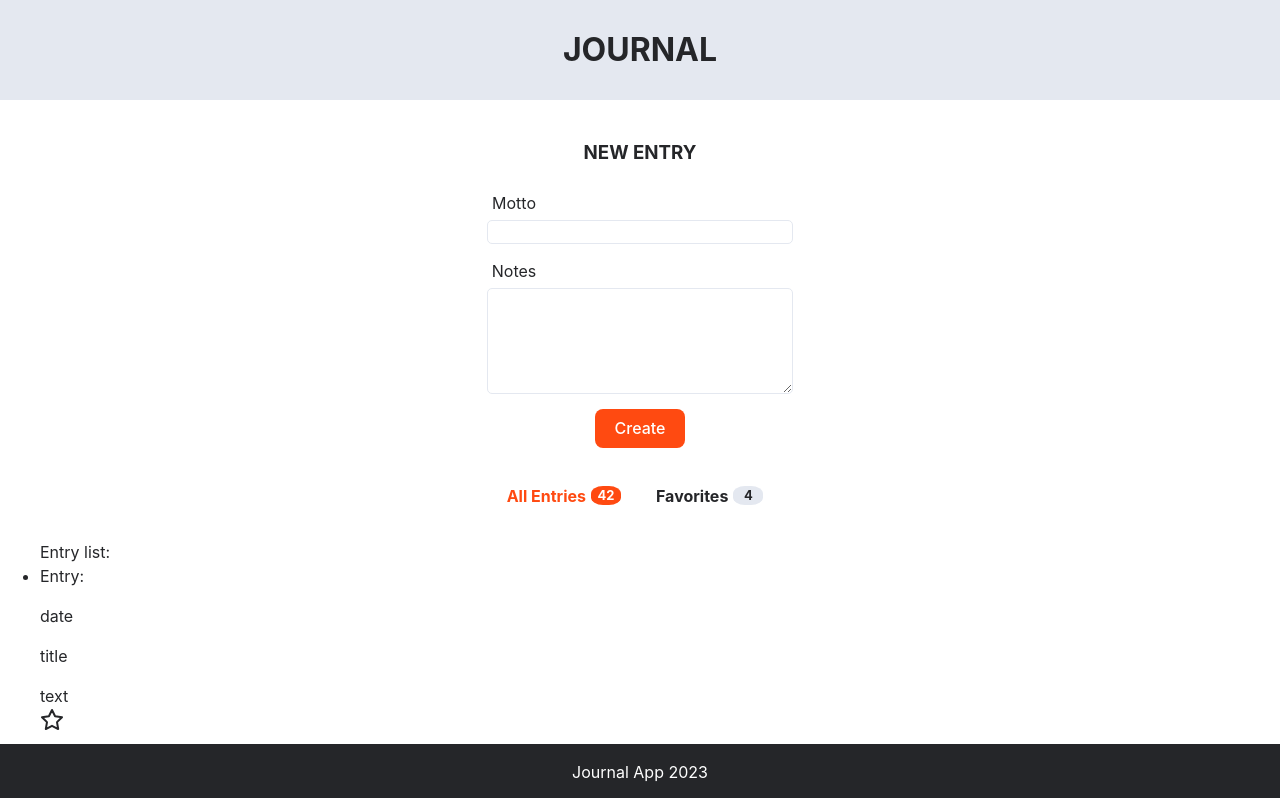
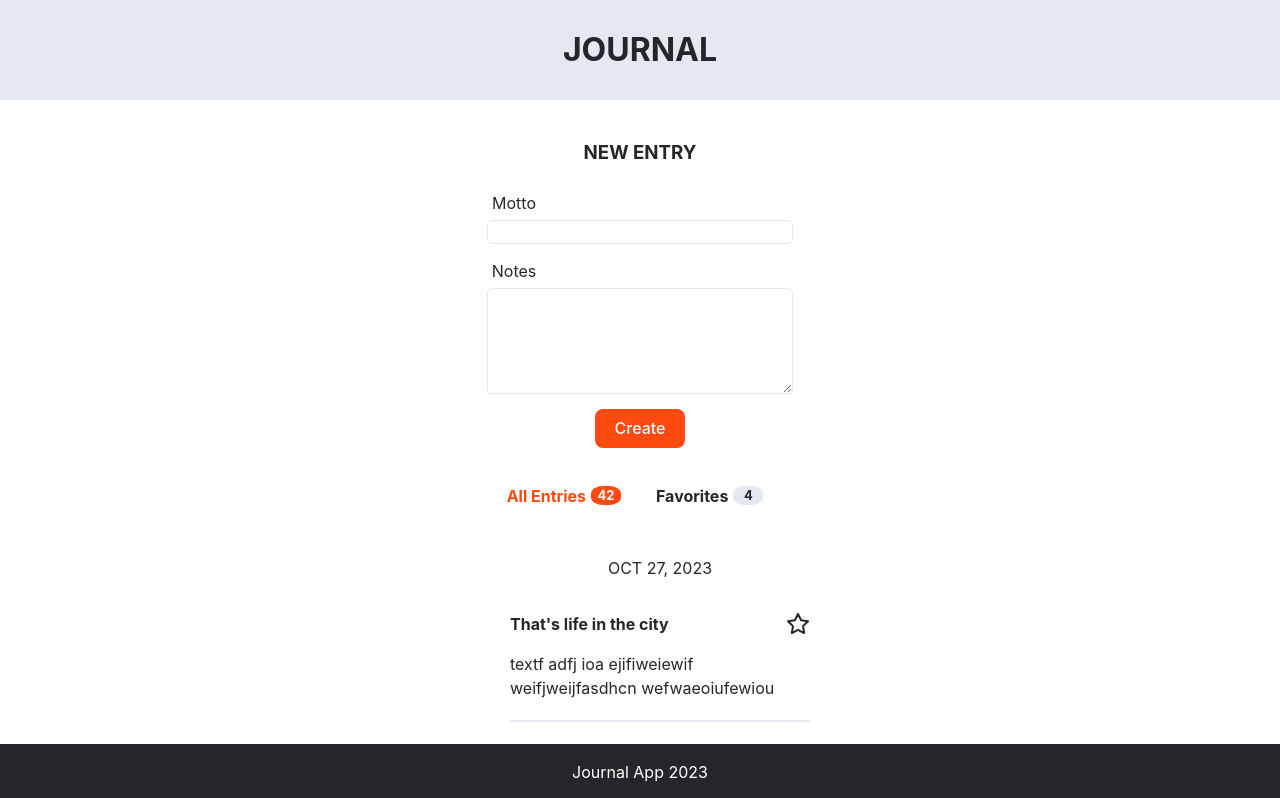
Before and after one commit to RikkeLS/journal, a React (Vite) app: page / in a window 1280 px wide. Shown: the top 798 px of the page. Built offline with nearby package versions, Linux system fonts and the light colour scheme.

Commit message:
style motto text with quoates and move elements

```diff
--- a/src/components/Entry/Entry.css
+++ b/src/components/Entry/Entry.css
@@ -1,3 +1,20 @@
 .entries__list__entry {
+    width:var(--width-elements);
+    border-bottom: 2px solid var(--color-water-10);
+    padding-bottom: 20px;
+}
+
+.entries__list__entry__mottoAndIconContainer {
+    display: flex;
+    justify-content: space-between;
+}
+
+.entries__list__entry__date {
+    text-align: center;
+}
+.entries__list__entry__mottoAndIconContainer__motto {
+    font-weight: bold;
+}
+.entries__list__entry__text {
 
 }
--- a/src/components/Entry/Entry.jsx
+++ b/src/components/Entry/Entry.jsx
@@ -1,13 +1,15 @@
 import "./Entry.css";
 
 import IconButton from "../IconButton/IconButton"
-export default function Entry ({title, date, text}) {
+export default function Entry ({motto, date, text, isBookmarked}) {
     return (
-
-    <li className="entries__list__entry">Entry:  <p>{date} </p>
-    <p>{title}  </p>
-    <article>{text}</article>
-    <IconButton/>
+    <li className="entries__list__entry">
+      <p className="entries__list__entry__date">{date} </p>
+      <section className="entries__list__entry__mottoAndIconContainer">
+        <p className="entries__list__entry__mottoAndIconContainer__motto">{motto}</p>
+        <IconButton isBookmarked={isBookmarked} />
+      </section>
+      <article className="entries__list__entry__text">{text}</article>
     </li>
     )
   }
--- a/src/components/EntryList/EntryList.css
+++ b/src/components/EntryList/EntryList.css
@@ -0,0 +1,6 @@
+.entries__list {
+    display: flex;
+    flex-direction:column;
+    list-style-type: none;
+    align-items: center;
+}
--- a/src/components/EntryList/EntryList.jsx
+++ b/src/components/EntryList/EntryList.jsx
@@ -2,13 +2,20 @@ import "./EntryList.css";
 
 import Entry from "../Entry/Entry"
 
-export default function EntryList ({}) {
+export default function EntryList () {
     return (
         <ul className="entries__list">
-        Entry list:
-            <Entry title='title' date='date' text='text' />
-            <Entry title='title' date='date' text='fodius  oadfi idoasfu adof uidasfyeiwryuwei  dsfy oau fiadou fua diofauf ' />
-
+            <Entry
+            motto="That's life in the city"
+            date='OCT 27, 2023'
+            text='textf adfj ioa ejifiweiewif weifjweijfasdhcn wefwaeoiufewiou'
+            isBookmarked={false}
+            />
+            <Entry motto="That's life in general"
+            date='OCT 20, 2023'
+            text='fodius  oadfi idoasfu adof uidasfyeiwryuwei  dsfy oau fiadou fua diofauf '
+            isBookmarked={true}
+            />
         </ul>
     )
   }
--- a/src/components/IconButton/IconButton.css
+++ b/src/components/IconButton/IconButton.css
@@ -0,0 +1,3 @@
+.entries__list__entry__mottoAndIconContainer__iconbutton {
+
+}
--- a/src/components/IconButton/IconButton.jsx
+++ b/src/components/IconButton/IconButton.jsx
@@ -1,9 +1,10 @@
 import "./IconButton.css"
 import "../Button/Button.css"
 import star from '../../resources/star.svg'
+import starFilled from '../../resources/star-filled.svg'
 
-export default function IconButton () {
+export default function IconButton ({isBookmarked}) {
     return (
-    <img src={star}/>
+    <img className="entries__list__entry__mottoAndIconContainer__iconbutton" src={isBookmarked ? starFilled :star}/>
     )
   }
```
